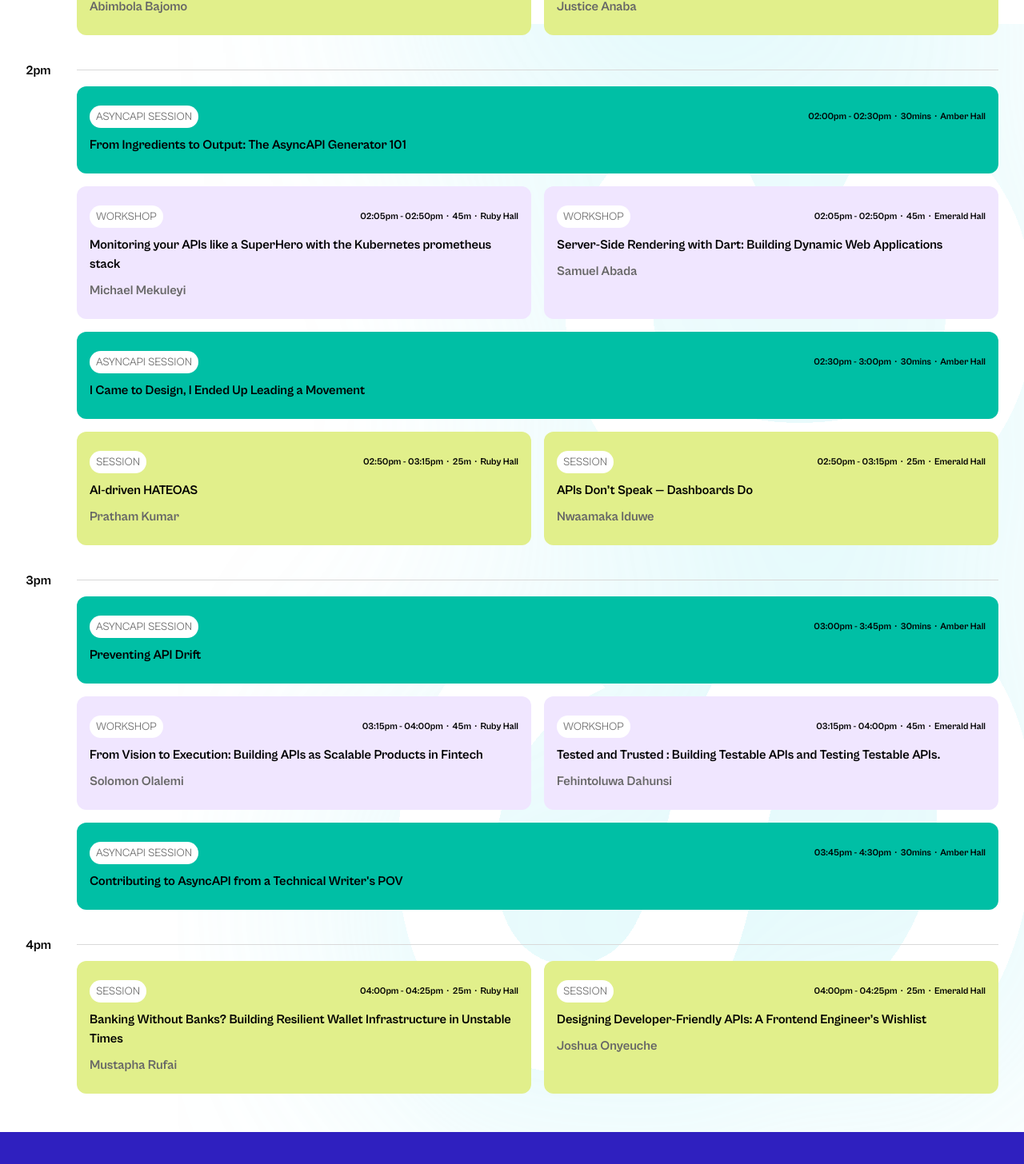
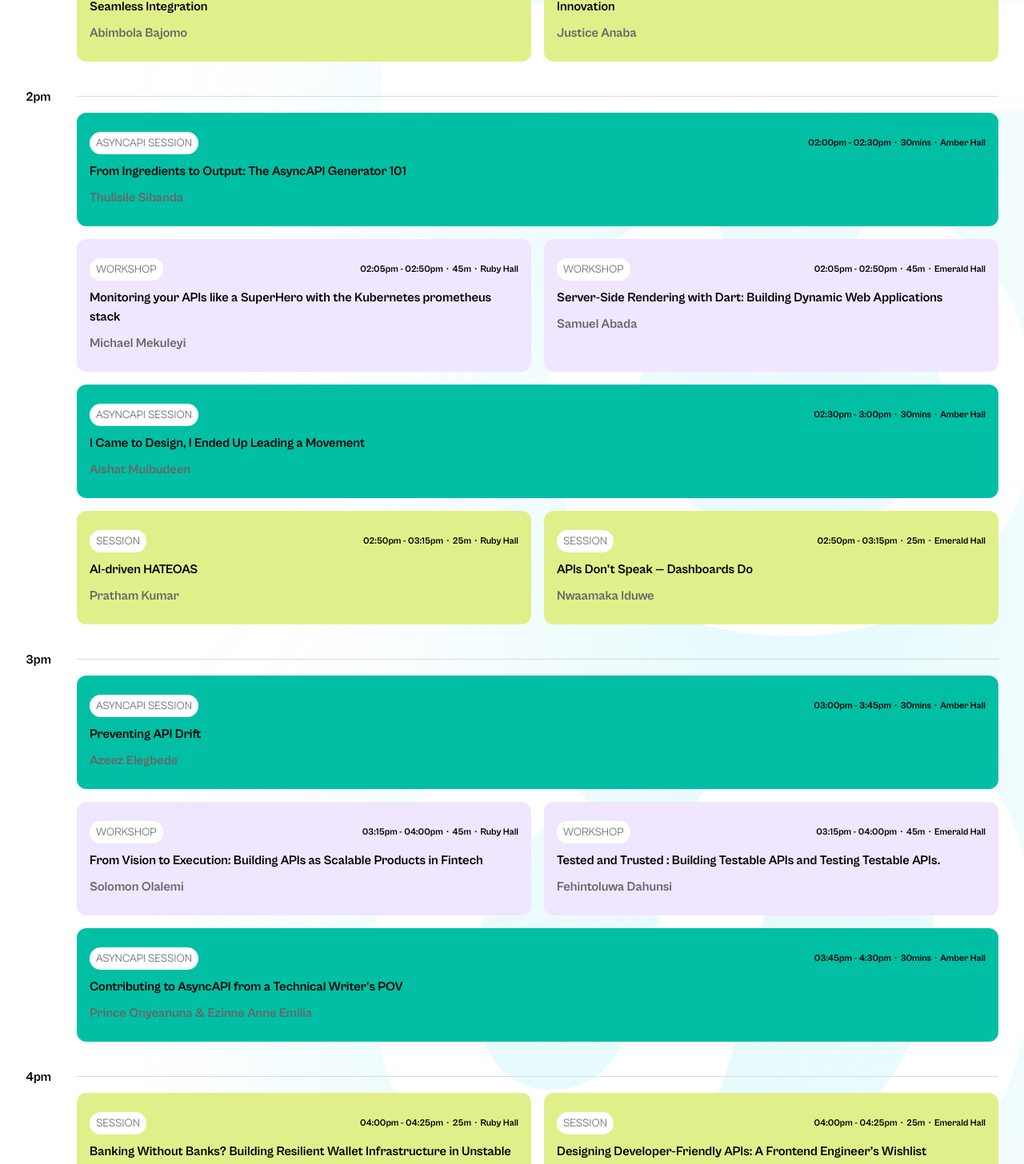
Before and after one commit to apiconf/landing-page, a React (Vite) app: page /schedule in a window 1280 px wide. Shown: the part 2747-4203 px from the top of the page at 80% size. Built offline with nearby package versions, Linux system fonts and the light colour scheme.

Commit message:
fix: AsyncAPI speakers

```diff
--- a/src/pages/sessions/scheduleData.ts
+++ b/src/pages/sessions/scheduleData.ts
@@ -185,6 +185,7 @@ export const scheduleData = {
           duration: '30mins',
           timeFrame: '1pm',
           type: 'AsyncAPI session',
+          speaker: 'Azeez Elegbede & Thulisile Sibanda',
           color: '#00BFA5',
         },
         {
@@ -230,6 +231,7 @@ export const scheduleData = {
           duration: '30mins',
           timeFrame: '2pm',
           type: 'AsyncAPI session',
+          speaker: 'Thulisile Sibanda',
           color: '#00BFA5',
         },
         {
@@ -262,6 +264,7 @@ export const scheduleData = {
           duration: '30mins',
           timeFrame: '2pm',
           type: 'AsyncAPI session',
+          speaker: 'Aishat Muibudeen',
           color: '#00BFA5',
         },
         {
@@ -294,6 +297,7 @@ export const scheduleData = {
           duration: '30mins',
           timeFrame: '3pm',
           type: 'AsyncAPI session',
+          speaker: 'Azeez Elegbede',
           color: '#00BFA5',
         },
         {
@@ -326,6 +330,7 @@ export const scheduleData = {
           duration: '30mins',
           timeFrame: '3pm',
           type: 'AsyncAPI session',
+          speaker: 'Prince Onyeanuna & Ezinne Anne Emilia',
           color: '#00BFA5',
         },
         {
```
